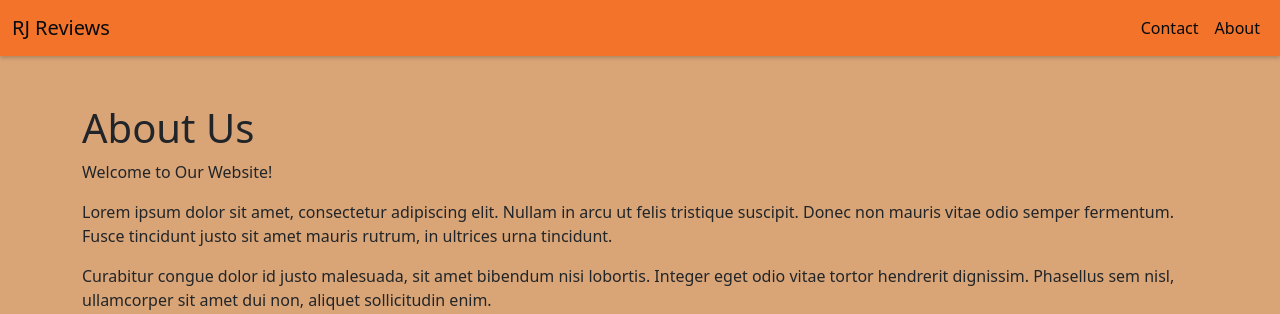
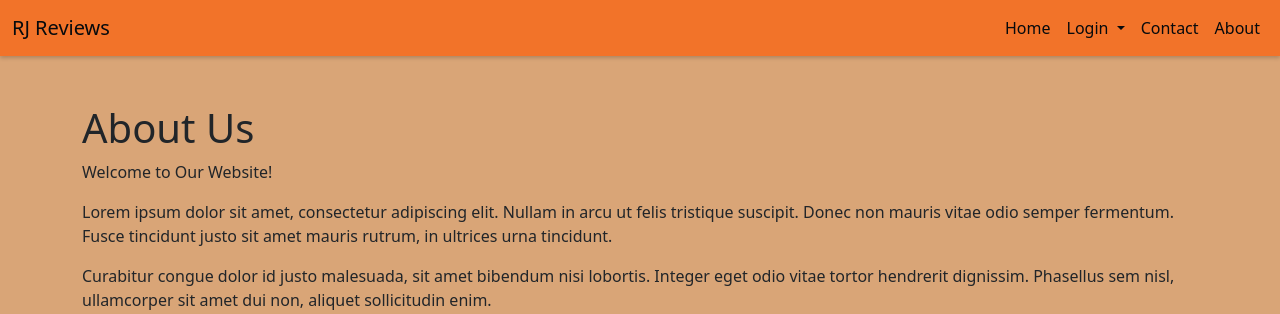
Before and after one commit to Juicedd/reviewwebsite, a Django app: page /about/ in a window 1280 px wide. Shown: the top 314 px of the page. Run offline with Django 4.2, Linux system fonts and the light colour scheme.

Commit message:
dropdown menu for login

```diff
--- a/reviewSite/review_app/templates/navigation_bar.html
+++ b/reviewSite/review_app/templates/navigation_bar.html
@@ -1,8 +1,22 @@
 <nav class="navbar navbar-expand-lg">
   <div class="container-fluid">
-    <a class="navbar-brand" href="{% url 'album_list' %}">RJ Reviews</a>
-
     <div class="navbar-nav">
+      <span class="navbar-brand">RJ Reviews</span>
+    </div>
+    <div class="navbar-nav">
+      <a class="nav-item nav-link" href="{% url 'album_list' %}">Home</a>
+      <div class="dropdown">
+        <a class="nav-item nav-link dropdown-toggle" type="button" id="dropdownMenuLogin" data-bs-toggle="dropdown" aria-expanded="false">
+          Login
+        </a>
+        <ul class="dropdown-menu dropdown-menu-end" aria-labelledby="dropdownMenuLogin">
+          <form class="form-horizontal" method="post" accept-charset="UTF-8">
+            <input class="form-control form-control-sm login" type="text" name="username" placeholder="Username.."><br>
+            <input class="form-control form-control-sm login" type="password" name="password" placeholder="Password.."><br>
+            <input class="btn btn-sm btn-login" type="submit" name="submit" value="Login">
+          </form>
+        </ul>
+      </div>
       <a class="nav-item nav-link" href="{% url 'contact' %}">Contact</a>
       <a class="nav-item nav-link" href="{% url 'about' %}">About</a>
     </div>
```
